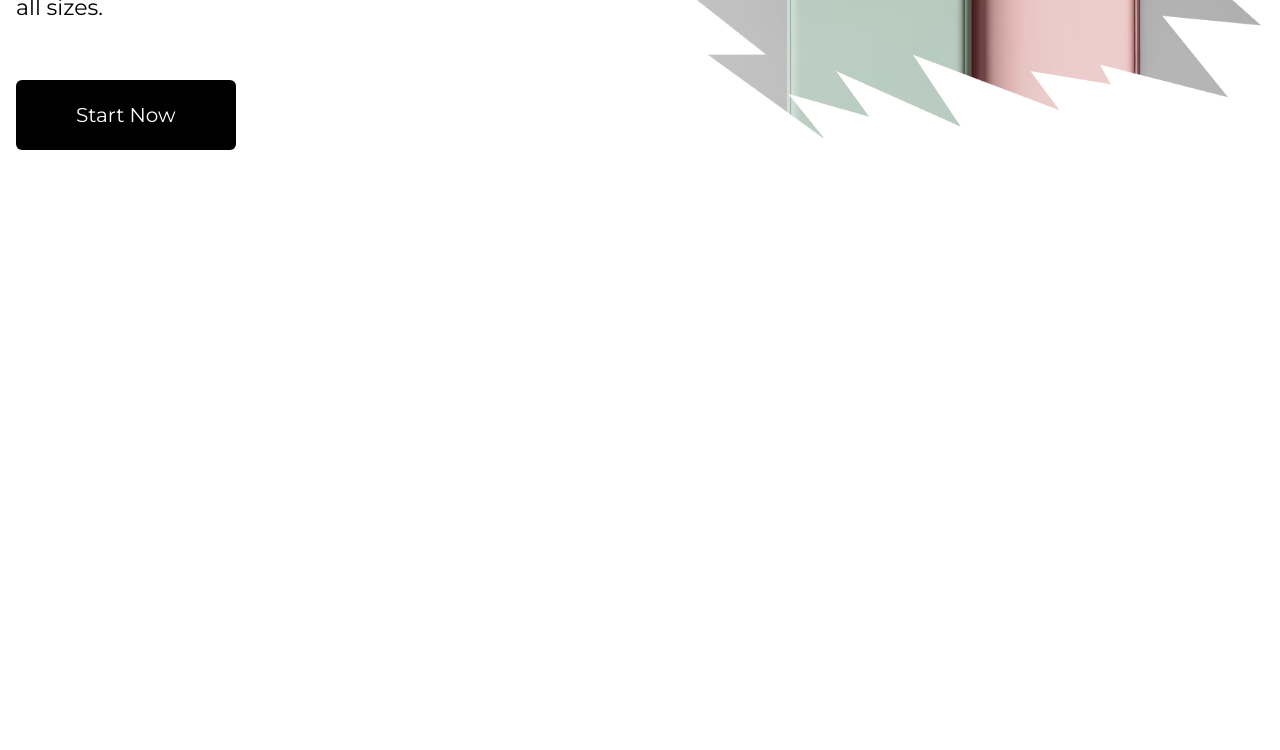
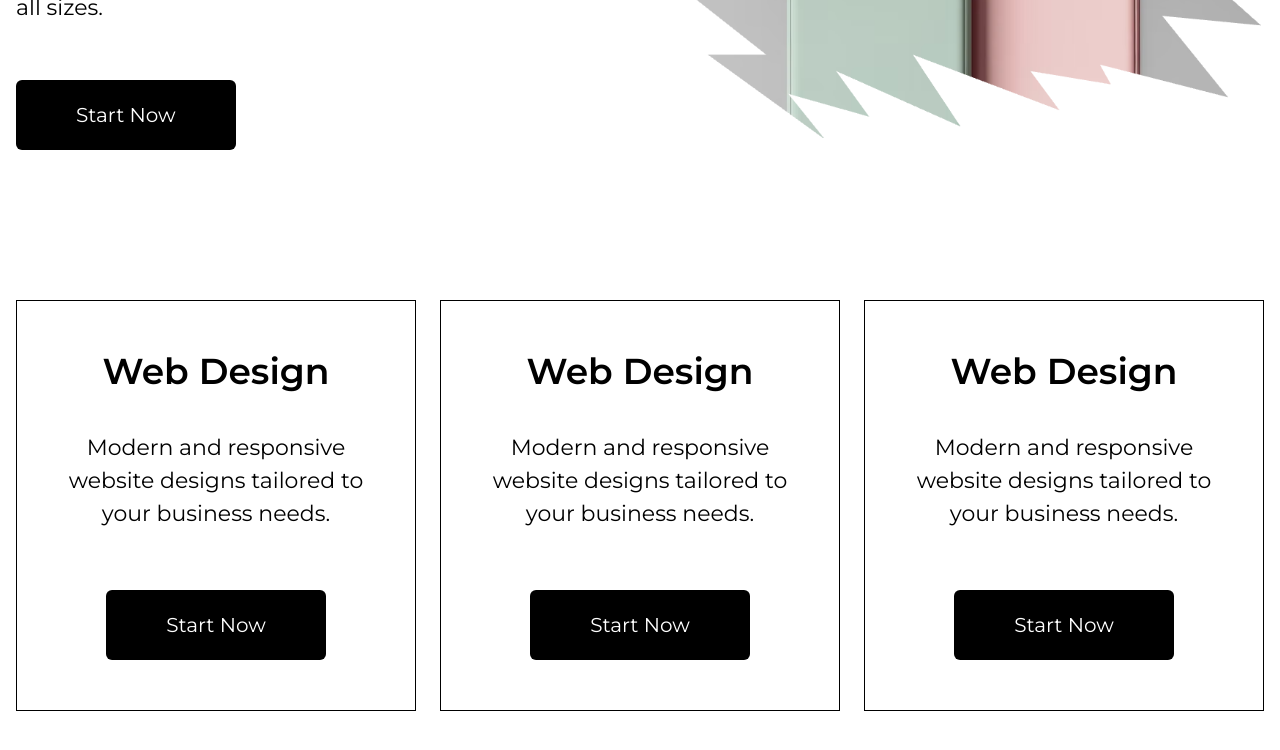
Before and after one commit to Rakib-Hassan-web/design-for-online-test-with-next.js, a Next.js app: page / in a window 1280 px wide. Shown: the part 921-1671 px from the top of the page. Before the commit the page ends 1071 px from the top, so only its background shows below. Built offline with nearby package versions, Linux system fonts and the light colour scheme.

Commit message:
web design section complete

```diff
--- /dev/null
+++ b/app/(components)/DesignPart.jsx
@@ -0,0 +1,65 @@
+import React from 'react'
+
+const DesignPart = () => {
+  return (
+    <>
+
+    <div id='Web_design' className='mt-[150px] mb-200'>
+
+
+        <div className='container flex justify-between items-center'>
+
+{/* --------1st--------- */}
+ <div className='p-[50px]  w-[400px] border '>
+    <h1 className='text-center text-4xl font-semibold font-mon' >Web Design</h1>
+    <p className='mt-10 text-[22px] font-normal font-mon text-center'>Modern and responsive website designs tailored to your business needs.</p>
+
+     <div className="flex justify-center mt-15">
+      <button className="  cursor-pointer px-15 py-5 text-[20px] bg-black text-white font-normal font-mon rounded-md transition-all duration-300 hover:bg-[#2373F4] hover:text-black hover:font-mon hover:scale-105">
+        Start Now
+      </button>
+    </div>
+
+ </div>
+
+{/* ------------2nd-------- */}
+ <div className='p-[50px]  w-[400px] border '>
+    <h1 className='text-center text-4xl font-semibold font-mon' >Web Design</h1>
+    <p className='mt-10 text-[22px] font-normal font-mon text-center'>Modern and responsive website designs tailored to your business needs.</p>
+
+     <div className="flex justify-center mt-15">
+      <button className="  cursor-pointer px-15 py-5 text-[20px] bg-black text-white font-normal font-mon rounded-md transition-all duration-300 hover:bg-[#2373F4] hover:text-black hover:font-mon hover:scale-105">
+        Start Now
+      </button>
+    </div>
+
+ </div>
+
+
+{/* ----------------3rd---------- */}
+ <div className='p-[50px]  w-[400px] border '>
+    <h1 className='text-center text-4xl font-semibold font-mon' >Web Design</h1>
+    <p className='mt-10 text-[22px] font-normal font-mon text-center'>Modern and responsive website designs tailored to your business needs.</p>
+
+     <div className="flex justify-center mt-15">
+      <button className="  cursor-pointer px-15 py-5 text-[20px] bg-black text-white font-normal font-mon rounded-md transition-all duration-300 hover:bg-[#2373F4] hover:text-black hover:font-mon hover:scale-105">
+        Start Now
+      </button>
+    </div>
+
+ </div>
+
+
+        </div>
+
+
+
+
+
+    </div>
+
+    </>
+  )
+}
+
+export default DesignPart
--- a/app/(components)/Navbar.jsx
+++ b/app/(components)/Navbar.jsx
@@ -5,6 +5,7 @@ import { GiAbstract096 } from 'react-icons/gi'
 const Navbar = () => {
   return (
     <>
+
     <nav id='Navbar' className='py-6 ' >
 
      <div className='container flex items-center justify-between'>
--- a/app/(components)/web.jsx
+++ /dev/null
@@ -1,18 +0,0 @@
-import React from 'react'
-
-const web = () => {
-  return (
-    <>
-
-    <div id='web_design'>
-
-
-
-
-    </div>
-
-    </>
-  )
-}
-
-export default web
--- a/app/page.js
+++ b/app/page.js
@@ -1,6 +1,7 @@
 import Image from "next/image";
 import Banner from "./(components)/Banner";
 import About from "./(components)/About";
+import DesignPart from "./(components)/DesignPart";
 
 export default function Home() {
   return (
@@ -8,6 +9,8 @@ export default function Home() {
 
   <Banner/>
   <About/>
+  <DesignPart/>
+
 
 
   </>
```
